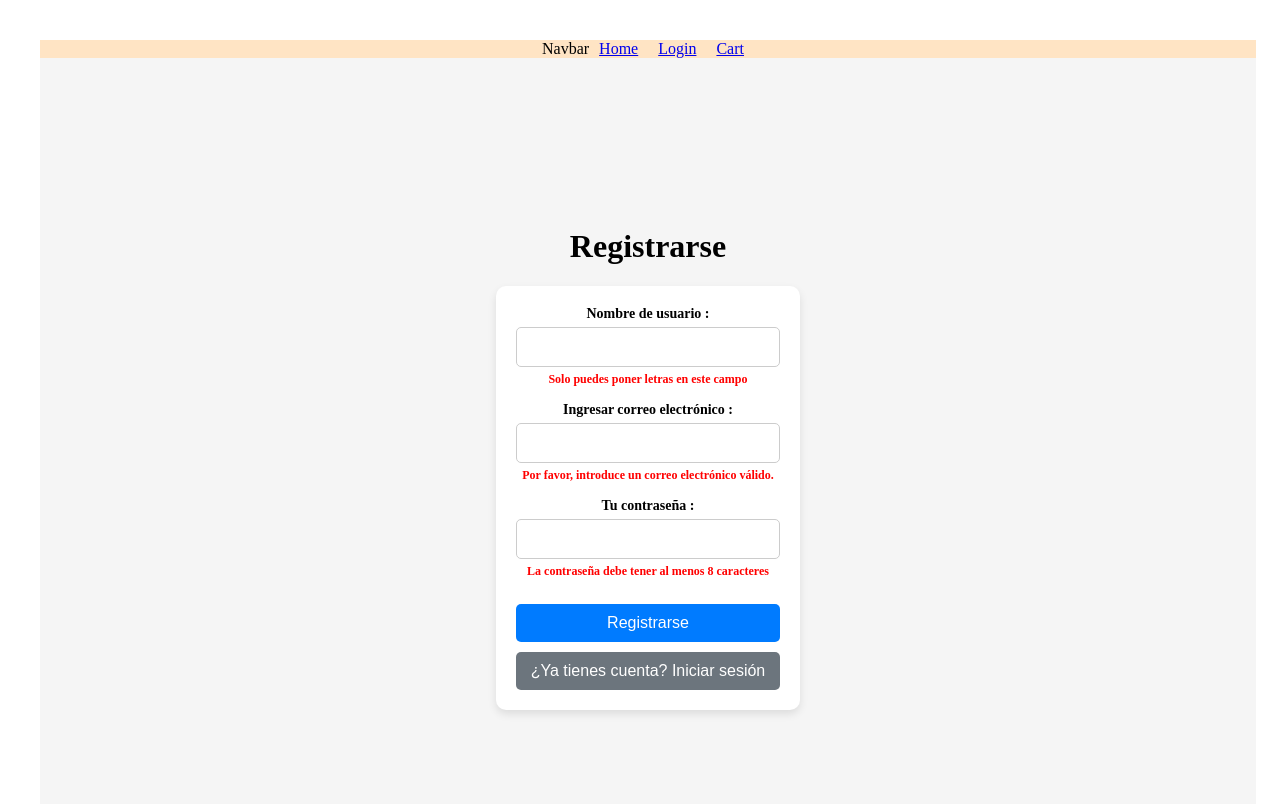
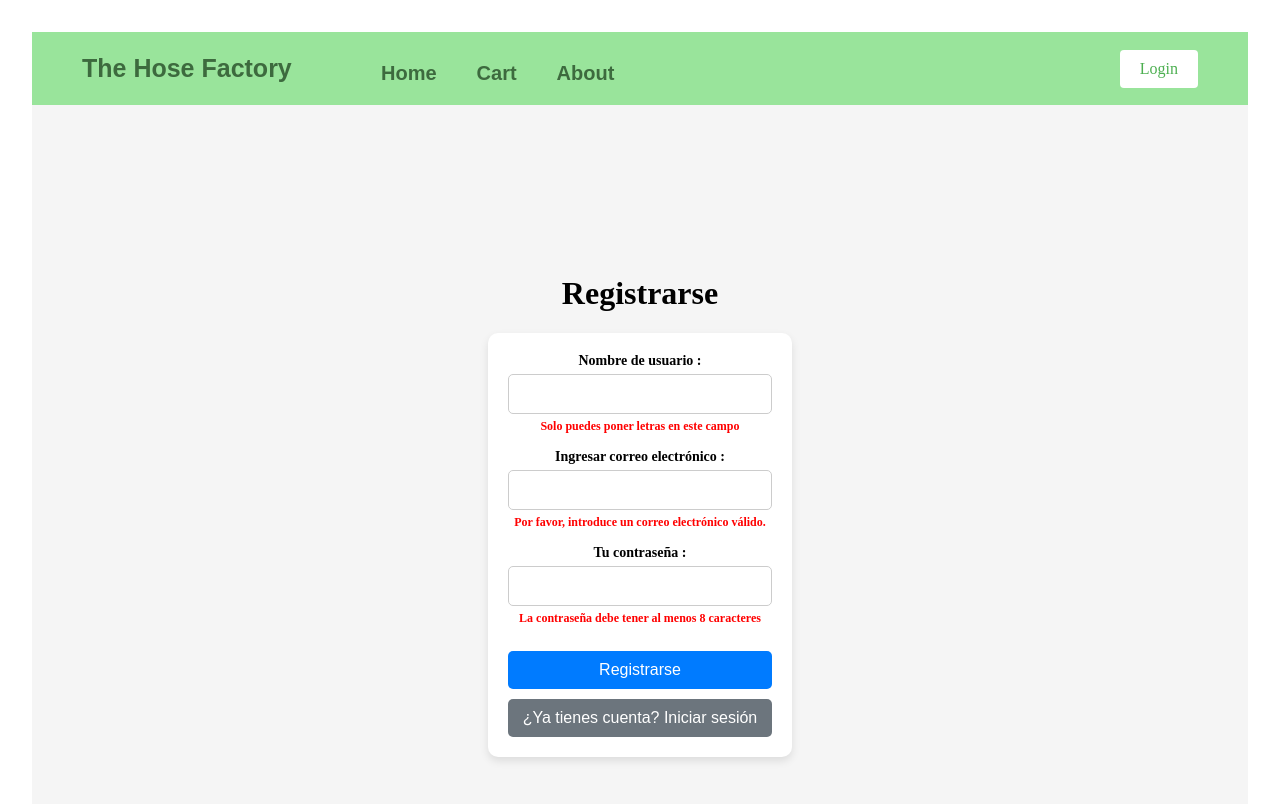
Before and after one commit to Uristides/PF-Mangueras-F, a React (Vite) app in the folder Client/: page /login in a window 1280 px wide. Shown: the top 804 px of the page. Built offline with nearby package versions, Linux system fonts and the light colour scheme.

Commit message:
LFL-1: Fix style Header

```diff
--- a/Client/src/App.jsx
+++ b/Client/src/App.jsx
@@ -1,25 +1,25 @@
-import './App.css'
-import { Login } from './views/login/login'
-import { Home } from './views/home/home'
-import Cart from './components/Cart/Cart'
-import Navbar from './components/Navbar/Navbar'
-import Detail from './components/Detail/Detail'
-import {Route, Routes} from 'react-router-dom'
-
+import './App.css';
+import { Route, Routes } from 'react-router-dom';
+import { Login } from './views/login/login';
+import Navbar from './components/Navbar/Navbar';
+import { Home } from './views/home/home';
+import Cart from './components/Cart/Cart';
+import About from './components/About/about';
+import Detail from './components/Detail/Detail';
 
 function App() {
-
   return (
     <>
       <Navbar />
-    <Routes>
-      <Route path='/' element={<Home/>} />
-      <Route path='/login' element={<Login />} />
-      <Route path='/cart' element={<Cart/>} />
-      <Route path='/detail/:id' element={<Detail/>} />
-    </Routes>
+      <Routes>
+        <Route path='/' element={<Home />} />
+        <Route path='/login' element={<Login />} />
+        <Route path='/cart' element={<Cart />} />
+        <Route path='/about' element={<About />} />
+        <Route path='/detail/:id' element={<Detail />} />
+      </Routes>
     </>
-  )
+  );
 }
 
-export default App
+export default App;
--- /dev/null
+++ b/Client/src/components/About/about.jsx
@@ -0,0 +1,9 @@
+const About = () => {
+  return (
+    <div>
+      <h1>About</h1>
+    </div>
+  );
+};
+
+export default About;
--- a/Client/src/components/Navbar/Navbar.jsx
+++ b/Client/src/components/Navbar/Navbar.jsx
@@ -1,17 +1,42 @@
-import { Link } from "react-router-dom";
-import styles from './Navbar.module.css'
+import { Link, useLocation } from 'react-router-dom';
+import styles from './Navbar.module.css';
 
-
-const Navbar = ()=>{
-
-    return(
-        <div className={styles.main}>
-            Navbar
-            <Link to='/' className={styles.links}>Home</Link>
-            <Link to='/login' className={styles.links}>Login</Link>
-            <Link to='/cart' className={styles.links}>Cart</Link>
-        </div>
-    )
-}
+const Navbar = () => {
+  const { pathname } = useLocation();
+  return (
+    <div className={styles.main}>
+      <Link to='/' className={styles.linksTitle}>
+        The Hose Factory
+      </Link>
+      <div className={styles.linksContainer}>
+        <Link
+          to='/'
+          className={`${styles.links} ${pathname === '/' ? styles.active : ''}`}
+        >
+          Home
+        </Link>
+        <Link
+          to='/cart'
+          className={`${styles.links} ${
+            pathname === '/cart' ? styles.active : ''
+          }`}
+        >
+          Cart
+        </Link>
+        <Link
+          to='/about'
+          className={`${styles.links} ${
+            pathname === '/about' ? styles.active : ''
+          }`}
+        >
+          About
+        </Link>
+      </div>
+      <Link to='/login' className={styles.loginButton}>
+        Login
+      </Link>
+    </div>
+  );
+};
 
 export default Navbar;
--- a/Client/src/components/Navbar/Navbar.module.css
+++ b/Client/src/components/Navbar/Navbar.module.css
@@ -1,8 +1,85 @@
-.main{
-    background-color: bisque;
+.main {
+  display: flex;
+  flex-wrap: wrap;
+  justify-content: center;
+  padding: 10px 20px;
+  box-sizing: border-box;
+  background-color: #99e49b;
 }
 
+.linksTitle {
+  font-size: 20px;
+  font-family: Arial, sans-serif;
+  font-weight: bold;
+  text-decoration: none;
+  color: #3d6a3e;
+}
 
-.links{
-    margin: 10px;
+.linksContainer {
+  display: flex;
+  justify-content: center;
+  width: 100%;
+  margin-top: 10px;
 }
+
+.links {
+  margin: 10px;
+  font-size: 18px;
+  font-family: Arial, sans-serif;
+  font-weight: bold;
+  text-decoration: none;
+  color: #3d6a3e;
+}
+
+.links:hover {
+  color: #fff;
+}
+
+.active {
+  border-bottom: 3px solid #fff;
+  padding-bottom: 5px;
+  color: #fff;
+}
+
+.loginButton {
+  display: inline-block;
+  padding: 8px 16px;
+  border: none;
+  border-radius: 4px;
+  text-decoration: none;
+  font-size: 14px;
+  color: #4caf50;
+  background-color: #fff;
+}
+
+.loginButton:hover {
+  background-color: #4caf50;
+  color: #fff;
+}
+
+@media (min-width: 768px) {
+  .main {
+    justify-content: space-between;
+    align-items: center;
+    padding: 10px 50px;
+  }
+
+  .linksTitle {
+    font-size: 25px;
+  }
+
+  .linksContainer {
+    justify-content: start;
+    gap: 20px;
+    width: 60%;
+  }
+
+  .links {
+    font-size: 20px;
+  }
+
+  .loginButton {
+    padding: 10px 20px;
+    font-size: 16px;
+  }
+}
--- a/Client/src/index.css
+++ b/Client/src/index.css
@@ -1,3 +1,5 @@
-html,body {
-  width: 100%;
+html,
+body {
+  margin: 0;
+  min-width: 338px;
 }
```
Also changed, not shown: Client/src/components/Cards/Cards.jsx (+22 -27 lines).
